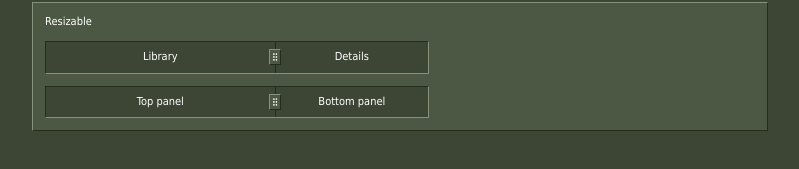
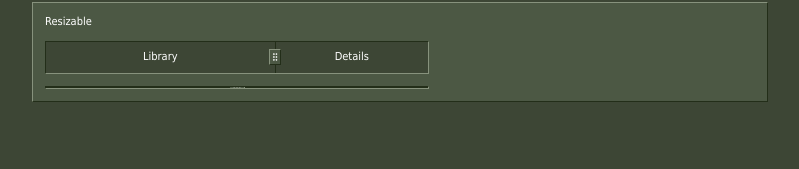
Before and after one commit to OnlyNinjaGear/go2003, a Next.js app: page / in a window 1280 px wide. Shown: the part 6792-6961 px from the top of the page, without its empty margins (240-1039 px from the left). Built offline with nearby package versions, Linux system fonts and the light colour scheme.

Commit message:
auto: page.tsx

```diff
--- a/app/page.tsx
+++ b/app/page.tsx
@@ -1244,7 +1244,7 @@ export default function Home() {
               </div>
             </ResizablePanel>
           </ResizablePanelGroup>
-          <ResizablePanelGroup direction="vertical" className="bevel-in bg-input-bg h-40 max-w-sm">
+          <ResizablePanelGroup orientation="vertical" className="bevel-in bg-input-bg h-40 max-w-sm">
             <ResizablePanel defaultSize={60}>
               <div className="flex h-full items-center justify-center p-2">
                 <span>Top panel</span>
```
